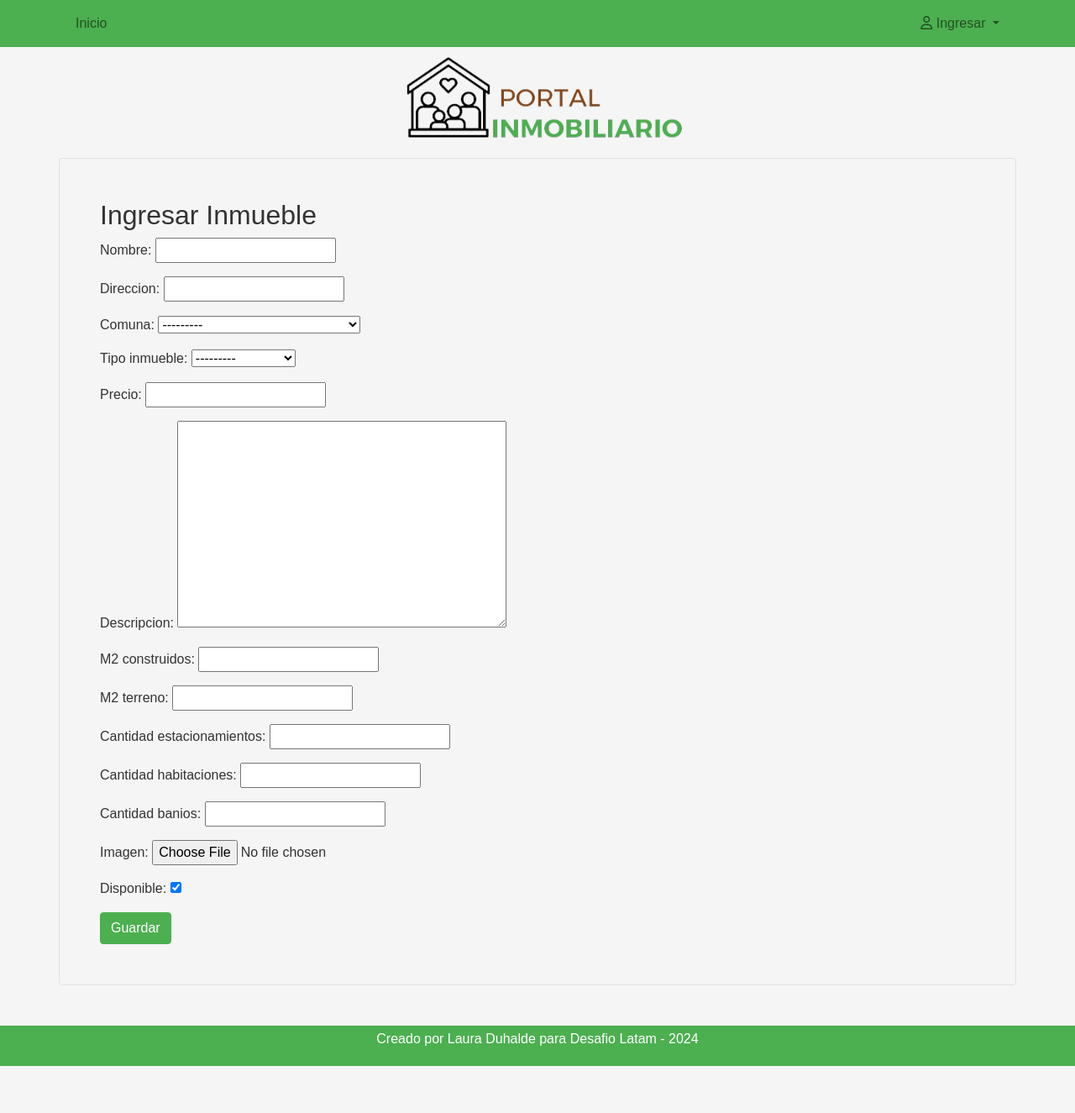
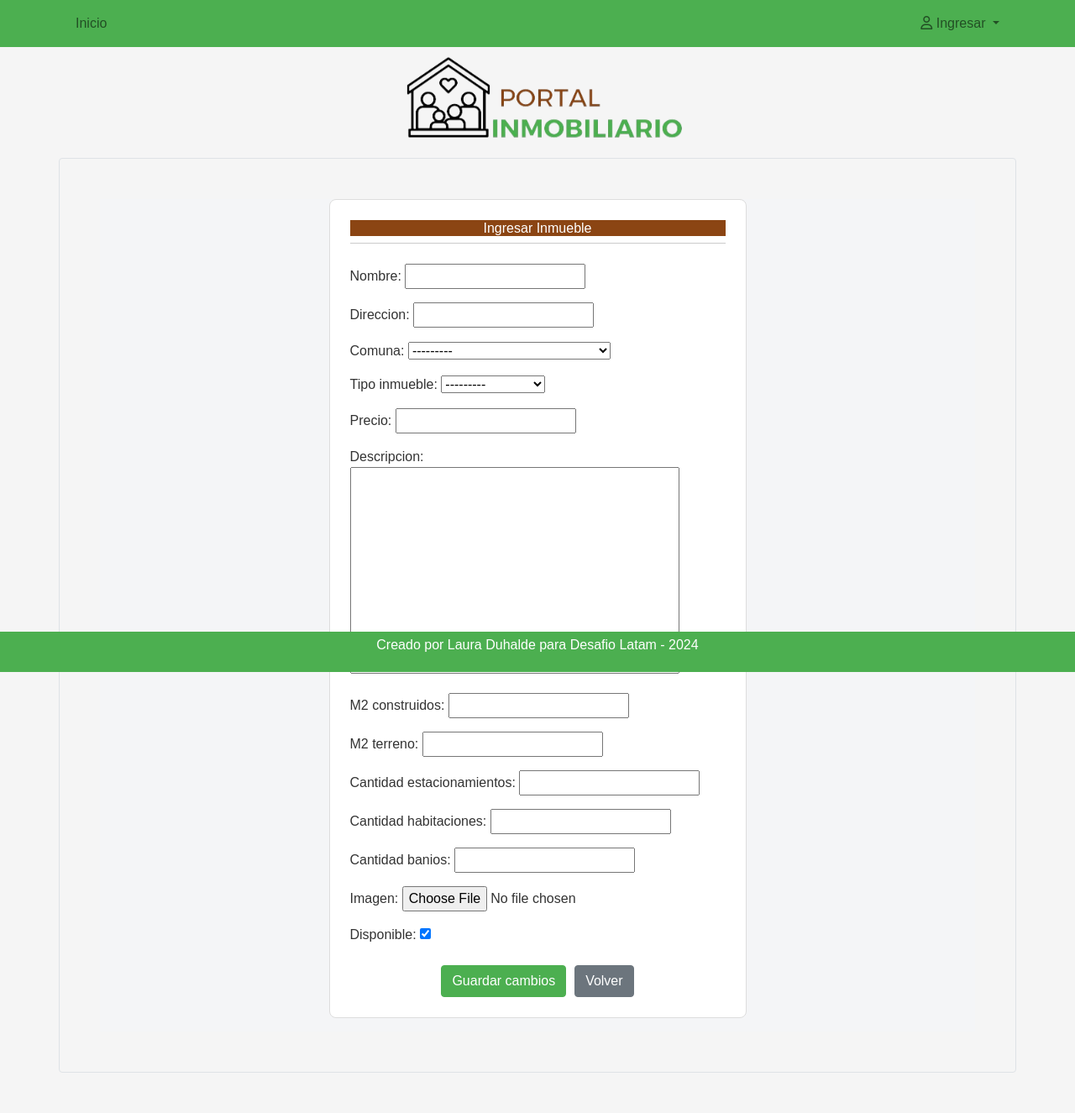
Before and after one commit to LauDuhalde/PROYECTO-PORTAL-INMOBILIARIO, a Django app: page /ingresar_inmueble/ in a window 1280 px wide. Shown: the whole page at 84% size. Before the commit the page ends 1269 px from the top, so only its background shows below. Run offline with Django 4.2, Linux system fonts and the light colour scheme; data comes from the database, SQL or seed files in the repository; parts of the project's set-up code (start-up, migrations or seed data) failed here and were passed over; some libraries are stand-ins or nearby versions.

Commit message:
funcionalidades y apariencia hito4 ok

```diff
--- a/web/static/css/style.css
+++ b/web/static/css/style.css
@@ -3,14 +3,14 @@ body {
   font-family: Arial, sans-serif;
   background-color: #f5f5f5; /* Fondo gris claro */
   color: #333; /* Texto oscuro */
-  display: flex;
+  /* display: flex;
   flex-direction: column;
-  min-height: 100dvh;
+  min-height: 100dvh; */
 }
 
-main {
+/* main {
   flex-grow: 1;
-}
+} */
 
 /* Estilos para la barra de navegación */
 .bg-custom {
--- a/web/templates/base.html
+++ b/web/templates/base.html
@@ -4,6 +4,8 @@
     <!-- Required meta tags -->
     <meta charset="utf-8" />
     <meta name="viewport" content="width=device-width, initial-scale=1" />
+    {%block head%}
+    {%endblock%}
 
     <!-- Bootstrap CSS -->
     <link
@@ -34,8 +36,10 @@
     {% endblock %}
 
     <!-- Contenido -->
+    <main>
     {% block content %}
     {% endblock %}
+    </main>
 
     {% block 'footer' %}
     {% include 'includes/footer.html' %}
@@ -50,10 +54,8 @@
       crossorigin="anonymous"
     ></script>
 
-    <main>
-      {% block js %}
-      {% endblock %}
-    </main>
+    {% block js %}
+    {% endblock %}
     <!-- Option 2: Separate Popper and Bootstrap JS -->
     <!--
     <script src="https://cdn.jsdelivr.net/npm/@popperjs/core@2.9.2/dist/umd/popper.min.js" integrity="sha384-IQsoLXl5PILFhosVNubq5LC7Qb9DXgDA9i+tQ8Zj3iwWAwPtgFTxbJ8NT4GN1R8p" crossorigin="anonymous"></script>
--- a/web/templates/editar_perfil.html
+++ b/web/templates/editar_perfil.html
@@ -1,14 +1,14 @@
 <!-- editar_perfil.html -->
 {% extends "base.html" %}
 {% block content %}
-<section id="editar-perfil" class="container p-5 text-center border rounded mb-5">
+<section id="editar-perfil" class="container p-5 border rounded mb-5">
   <div style="background-color: #f4f5f7;">
     <div class="container h-100">
       <div class="row d-flex justify-content-center align-items-center h-100">
         <div class="col col-lg-6 mb-4 mb-lg-0">
           <div class="card mb-3" style="border-radius: .5rem;">
             <div class="card-body p-4">
-              <h6 class='bg-custom-perfil text-white'>Editar Perfil</h6>
+              <h6 class='bg-custom-perfil text-white text-center'>Editar Perfil</h6>
               <hr class="mt-0 mb-4">
               <form method="post">
                 {% csrf_token %}
--- a/web/templates/includes/footer.html
+++ b/web/templates/includes/footer.html
@@ -1,4 +1,4 @@
-<footer class="py-1 bg-custom text-center text-white justify-content-center">
+<footer class="py-1 bg-custom text-center text-white fixed-bottom justify-content-center">
     <div class="container">
         <p>Creado por Laura Duhalde para Desafio Latam - 2024</p>
     </div>
--- a/web/templates/ingresar_inmueble.html
+++ b/web/templates/ingresar_inmueble.html
@@ -1,14 +1,30 @@
 {% extends 'base.html' %}
 
-{% block title %}Ingresar Inmueble{% endblock %}
+{% block title %}Ingresar inmueble{% endblock %}
 
 {% block content %}
-<section id="ingresar_inmueble" class="container p-5 border rounded mb-5">
-<h2>Ingresar Inmueble</h2>
-<form method="POST" enctype="multipart/form-data">
-    {% csrf_token %}
-    {{ form.as_p }}
-    <button type="submit" class="btn btn-custom">Guardar</button>
-</form>
+<section id="editar-inmueble" class="container p-5 border rounded mb-5">
+  <div style="background-color: #f4f5f7;">
+    <div class="container h-100">
+      <div class="row d-flex justify-content-center align-items-center h-100">
+        <div class="col col-lg-6 mb-4 mb-lg-0">
+          <div class="card mb-3" style="border-radius: .5rem;">
+            <div class="card-body p-4">
+              <h6 class='bg-custom-perfil text-white text-center'>Ingresar Inmueble</h6>
+              <hr class="mt-0 mb-4">
+              <form method="post" enctype="multipart/form-data">
+                {% csrf_token %}
+                {{ form.as_p }}
+                <div class="d-flex justify-content-center mt-4">
+                  <button type="submit" class="btn btn-custom" style="margin-right: 10px;">Guardar cambios</button>
+                  <a class="btn btn-secondary" onclick="window.history.back()">Volver</a>
+                </div>
+              </form>
+            </div>
+          </div>
+        </div>
+      </div>
+    </div>
+  </div>
 </section>
 {% endblock %}
--- a/web/templates/solicitud_arriendo.html
+++ b/web/templates/solicitud_arriendo.html
@@ -7,13 +7,13 @@
       {% csrf_token %}
       <h1 class="h3 mb-3 fw-normal">Solicitud de arriendo</h1>
       <div class="mb-3 form-floating text-start">
-        <p>Inmueble: {{inmueble.nombre}}</p>
+        <p>Inmueble: {{ inmueble.nombre }}</p>
       </div>
       <div class="mb-3 form-floating text-start">
-        <p>Arriendo: ${{inmueble.precio}}</p>
+        <p>Arriendo: ${{ inmueble.precio }}</p>
       </div>
       <div class="mb-3 form-floating text-start">
-        <textarea name="message" class="form-control" id="message" placeholder="Mensaje"rows="5"></textarea>
+        <textarea name="message" class="form-control" id="message" placeholder="Mensaje" rows="5"></textarea>
         <label for="message">Mensaje</label>
       </div>
       <button type="submit" class="btn btn-custom">Enviar</button>
--- a/web/views.py
+++ b/web/views.py
@@ -140,7 +140,7 @@ def actualizar_inmueble(request, id):
         form = InmuebleForm(request.POST, request.FILES, instance=inmueble)
         if form.is_valid():
             form.save()
-            return redirect('index')
+            return redirect('mi_perfil')
     else:
         form = InmuebleForm(instance=inmueble)
     return render(request, 'editar_inmueble.html',{'form':form })
```
Also changed, not shown: web/templates/detalle_inmueble.html (+20 -14 lines), web/templates/editar_inmueble.html (+27 -7 lines), web/templates/eliminar_inmueble.html (+9 -4 lines).
